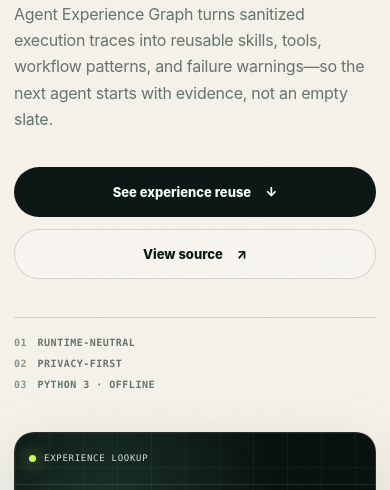
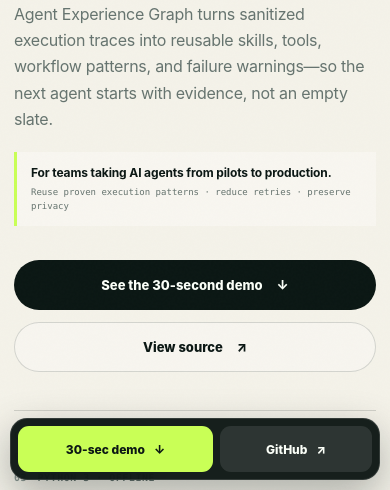
Before and after one commit to yao23/agent-experience-graph, a plain HTML site: page index.html in a window 390 px wide. Shown: the part 354-844 px from the top of the page. Drawn offline with Linux system fonts and the light colour scheme.

Commit message:
Clarify production value for event visitors

```diff
--- a/index.html
+++ b/index.html
@@ -55,9 +55,13 @@
             skills, tools, workflow patterns, and failure warnings—so the next
             agent starts with evidence, not an empty slate.
           </p>
+          <div class="hero-context" aria-label="Enterprise value">
+            <strong>For teams taking AI agents from pilots to production.</strong>
+            <span>Reuse proven execution patterns · reduce retries · preserve privacy</span>
+          </div>
           <div class="hero-actions">
             <a class="button button-primary" href="#example">
-              See experience reuse <span aria-hidden="true">↓</span>
+              See the 30-second demo <span aria-hidden="true">↓</span>
             </a>
             <a
               class="button button-secondary"
@@ -347,6 +351,13 @@ python3 scripts/recommend_traces.py \
       </section>
     </main>
 
+    <nav class="mobile-actions" aria-label="Quick actions">
+      <a href="#example">30-sec demo <span aria-hidden="true">↓</span></a>
+      <a href="https://github.com/yao23/agent-experience-graph" target="_blank" rel="noreferrer">
+        GitHub <span aria-hidden="true">↗</span>
+      </a>
+    </nav>
+
     <footer class="site-footer shell">
       <div class="brand footer-brand">
         <span class="brand-mark" aria-hidden="true"><span></span><span></span><span></span><span></span></span>
```
